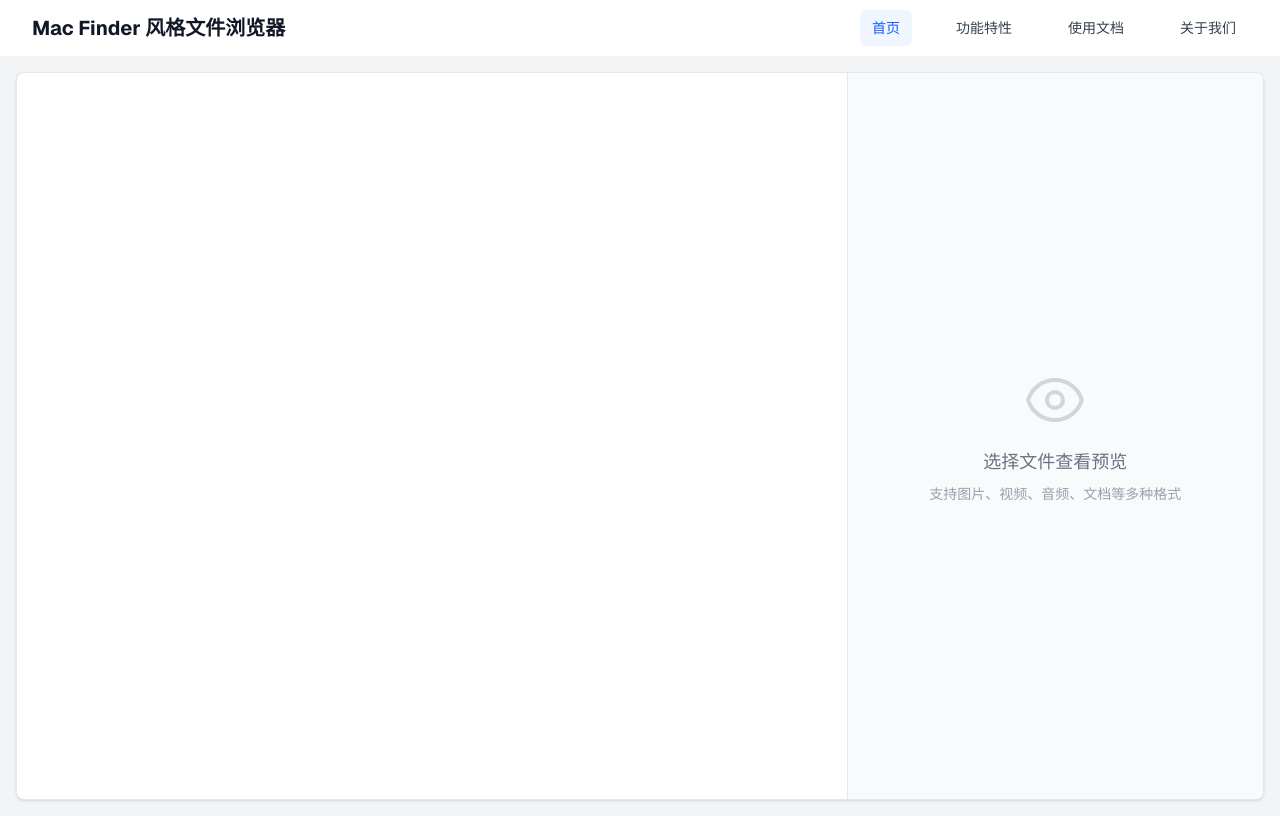
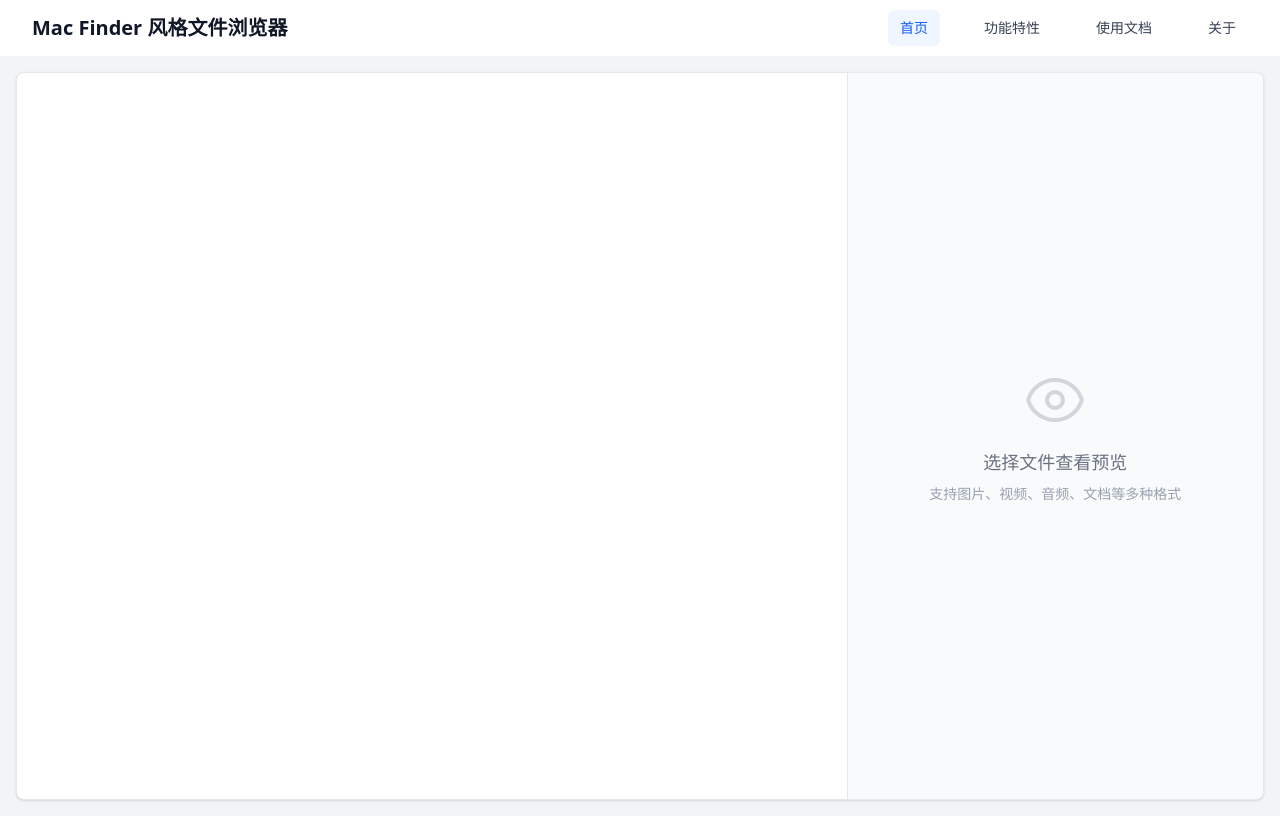
Before and after one commit to lhqs/Finder-Web, a Next.js app: page / in a window 1280 px wide. Built offline with nearby package versions, Linux system fonts and the light colour scheme.

Commit message:
fix: font warning

```diff
--- a/src/app/layout.tsx
+++ b/src/app/layout.tsx
@@ -3,15 +3,7 @@ import { Geist, Geist_Mono } from "next/font/google";
 import "./globals.css";
 import Navigation from "@/components/Navigation";
 
-const geistSans = Geist({
-  variable: "--font-geist-sans",
-  subsets: ["latin"],
-});
 
-const geistMono = Geist_Mono({
-  variable: "--font-geist-mono",
-  subsets: ["latin"],
-});
 
 export const metadata: Metadata = {
   title: "专业文件浏览器 - 类似macOS Finder的在线文件管理工具",
@@ -77,9 +69,7 @@ export default function RootLayout({
         <meta name="theme-color" content="#3b82f6" />
         <meta name="viewport" content="width=device-width, initial-scale=1" />
       </head>
-      <body
-        className={`${geistSans.variable} ${geistMono.variable} antialiased`}
-      >
+      <body className={`antialiased`}>
         <div className="min-h-screen flex flex-col">
           <Navigation />
           <main className="flex-1">
--- a/src/components/Navigation.tsx
+++ b/src/components/Navigation.tsx
@@ -9,7 +9,7 @@ const Navigation = () => {
     { href: '/', label: '首页', description: '文件浏览器主页' },
     { href: '/features', label: '功能特性', description: '查看所有功能特性' },
     { href: '/docs', label: '使用文档', description: '安装配置指南' },
-    { href: '/about', label: '关于我们', description: '了解项目背景' },
+    { href: '/about', label: '关于', description: '了解项目背景' },
   ];
 
   return (
```
